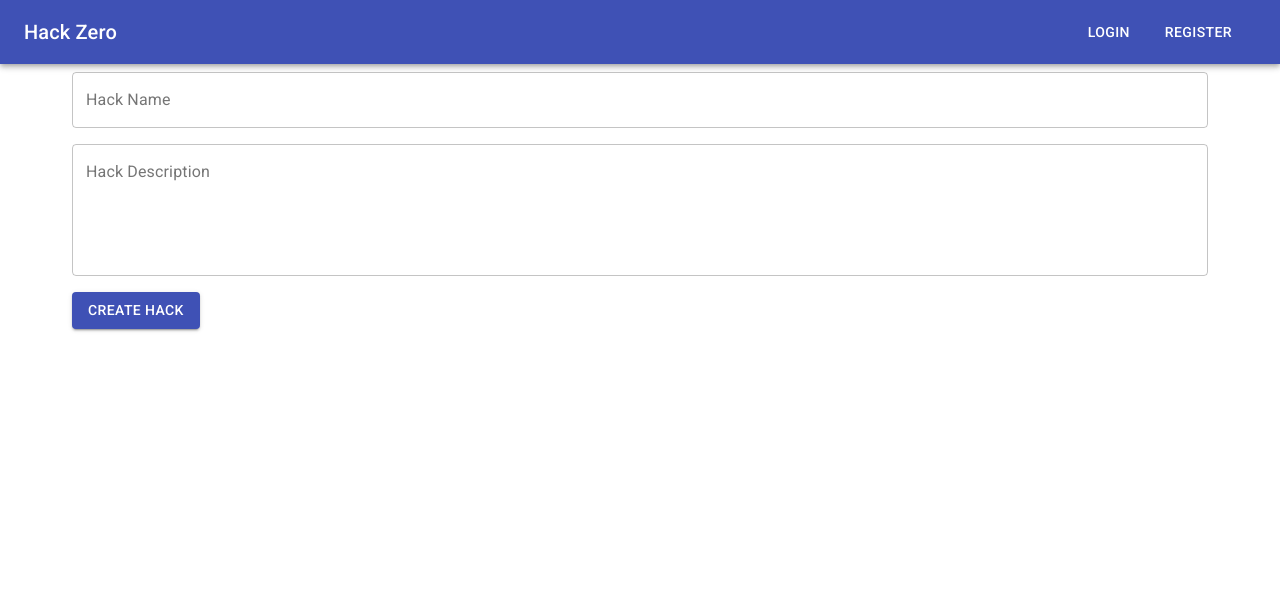
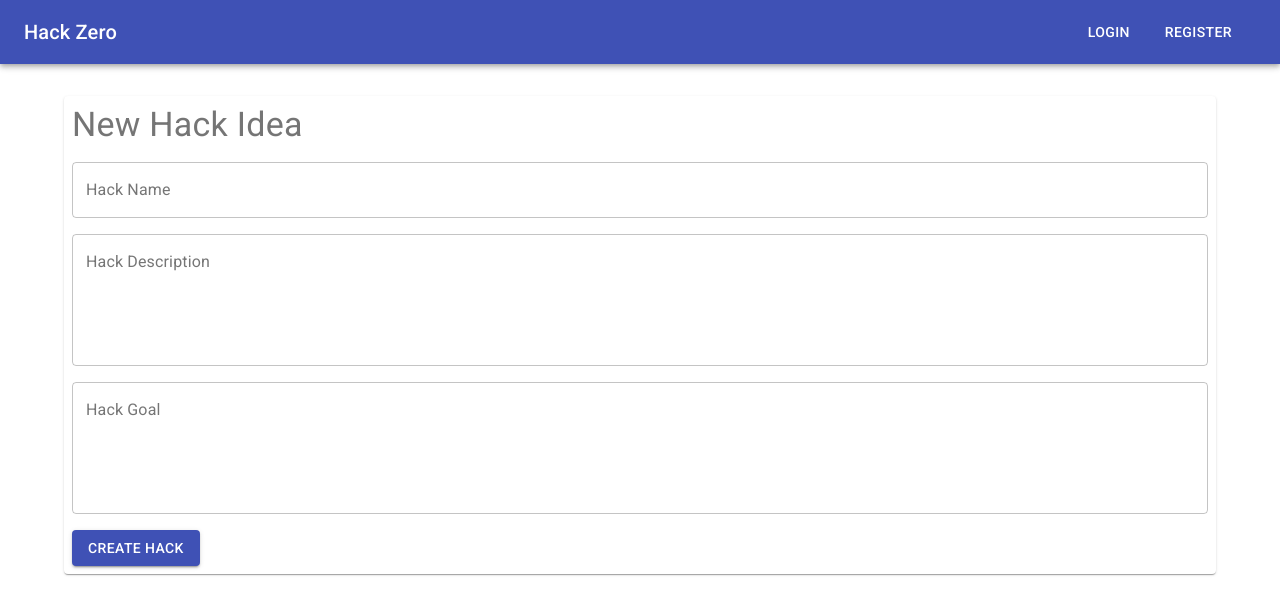
Before and after one commit to hackthehack/hack-zero-v2, a React (Create React App) app: page /createHack in a window 1280 px wide. Shown: the top 614 px of the page. Built offline with nearby package versions, Linux system fonts and the light colour scheme.

Commit message:
Join hack button working with hard coded data, waitind for redux

```diff
--- a/src/components/create-hack.js
+++ b/src/components/create-hack.js
@@ -10,10 +10,12 @@ import Paper from "@material-ui/core/Paper";
 import Typography from "@material-ui/core/Typography";
 import { makeStyles } from "@material-ui/core/styles";
 import Axios from "axios";
+import { useHistory } from 'react-router-dom';
 
 const useStyles = makeStyles(theme => ({
   root: {
-    flexGrow: 1
+    flexGrow: 1,
+    marginTop: theme.spacing(2)
   },
   field: {
     padding: theme.spacing(1),
@@ -31,15 +33,10 @@ function CreateHack() {
 
   const [title, setTitle] = useState("");
   const [description, setDescription] = useState("");
+  const [goal, setGoal] = useState("");
   const [show, setShow] = useState(false);
 
-  const handleChange = event => {
-    if (event.target.name === "title") {
-      setTitle(event.target.value);
-    } else {
-      setDescription(event.target.value);
-    }
-  };
+  const history = useHistory()
 
   const handleSubmit = event => {
     event.preventDefault();
@@ -47,11 +44,12 @@ function CreateHack() {
     const obj = {
       title: title,
       description: description,
-      goal: "temp"
+      goal: goal
     };
-    Axios.post(process.env.REACT_APP_API_URL+"addhack", obj).then(res => {
+    Axios.post(process.env.REACT_APP_API_URL + "addhack", obj).then(res => {
       console.log(res);
-    });
+    })
+    // .then(history.goBack());
   };
 
   const renderHack = () => {
@@ -88,6 +86,17 @@ function CreateHack() {
           alignItems="stretch"
           alignContent="center"
         >
+          <Paper className={classes.root}>
+            <Grid
+              container
+              direction="column"
+              justify="center"
+              alignItems="stretch"
+              alignContent="center"
+            >
+              <Grid className={classes.field} item xs={12}>
+                <Typography variant="h4">New Hack Idea</Typography>
+              </Grid>
               <Grid className={classes.field} item xs={12}>
                 <FormControl fullWidth variant="outlined">
                   <InputLabel htmlFor="outlined-adornment-amount">
@@ -96,7 +105,9 @@ function CreateHack() {
                   <OutlinedInput
                     placeholder="Hack Name"
                     name="title"
-                onChange={handleChange}
+                    onChange={event => {
+                      setTitle(event.target.value);
+                    }}
                     value={title}
                     labelWidth={85}
                   ></OutlinedInput>
@@ -110,8 +121,28 @@ function CreateHack() {
                   <OutlinedInput
                     placeholder="Hack Description"
                     name="description"
-                onChange={handleChange}
+                    onChange={event => {
+                      setDescription(event.target.value);
+                    }}
                     value={description}
+                    multiline
+                    rows={5}
+                    labelWidth={125}
+                  ></OutlinedInput>
+                </FormControl>
+              </Grid>
+              <Grid className={classes.field} item xs>
+                <FormControl fullWidth variant="outlined">
+                  <InputLabel htmlFor="outlined-adornment-amount">
+                    Hack Goal
+                  </InputLabel>
+                  <OutlinedInput
+                    placeholder="Hack Goal"
+                    name="goal"
+                    onChange={event => {
+                      setGoal(event.target.value);
+                    }}
+                    value={goal}
                     multiline
                     rows={5}
                     labelWidth={125}
@@ -129,6 +160,8 @@ function CreateHack() {
                 </Button>
               </Grid>
             </Grid>
+          </Paper>
+        </Grid>
       </form>
       {renderHack()}
     </div>
--- a/src/components/hack-details.js
+++ b/src/components/hack-details.js
@@ -2,9 +2,18 @@ import React, { useState, useEffect } from "react";
 import Axios from "axios";
 
 // UI imports
-import { Grid, Typography, Paper, Button, Chip } from "@material-ui/core";
+import {
+  Grid,
+  Typography,
+  Paper,
+  Button,
+  Chip,
+  CircularProgress
+} from "@material-ui/core";
 import { makeStyles } from "@material-ui/core/styles";
 import ErrorOutlineOutlinedIcon from "@material-ui/icons/ErrorOutlineOutlined";
+import AccountCircleIcon from '@material-ui/icons/AccountCircle';
+
 
 const useStyles = makeStyles(theme => ({
   root: {
@@ -13,6 +22,12 @@ const useStyles = makeStyles(theme => ({
   },
   rightFeild: {
     textAlign: "right"
+  },
+  loading: {
+    marginTop: theme.spacing(10)
+  },
+  chipMArgin: {
+    marginRight: theme.spacing(1)
   }
 }));
 
@@ -22,29 +37,59 @@ function HackDetails(props) {
   const [data] = useState();
   const [title, setTitle] = useState("");
   const [description, setDescription] = useState("");
+  const [team, setTeam] = useState();
   const [goal, setGoal] = useState("");
 
   useEffect(() => {
     //console.log(props.match.params);
+
     if (props.match !== undefined) {
-      Axios.get(process.env.REACT_APP_API_URL+"hackdetail/" + props.match.params.id)
+      Axios.get(
+        process.env.REACT_APP_API_URL + "hackdetail/" + props.match.params.id
+      )
         .then(res => {
           setTitle(res.data.title);
           setDescription(res.data.description);
           setGoal(res.data.goal);
+          setTeam(res.data.team);
         })
-        .then(() => {
-          console.log(data);
-        });
-    } else {
-      setTitle("Hack-Zero");
-      setDescription(
-        "This is where the description/idea for the hack will be displayed when there is one. Lorem ipsum dolor sit amet, consectetur adipiscing elit. In faucibus in tortor a molestie. Vestibulum congue, eros et ultricies vehicula, sapien est sollicitudin risus, ut volutpat augue tellus in neque. Aliquam erat volutpat."
-      );
-      setGoal("To win and get that dosh but also the experience");
     }
   }, [data, props.match]);
 
+  const joinHack = event => {
+    const object = {
+      hackId: "5e6999fb5c13b5d80505cde4",
+      userId: "5e683ccc10c5d40008a40e56"
+    };
+    Axios.post(process.env.REACT_APP_API_URL + "joinhack", object).then(res => {
+      setTeam(res.data.team);
+    });
+  };
+
+  const showTeam = () => {
+    if (team !== undefined) {
+      return (
+        <Grid item xs={12}>
+          <Typography variant="h6">Team:</Typography>
+          <Grid item xs={10}>
+            {team.map(id => {
+              return (
+                <Chip
+                  key={id}
+                  className={classes.chipMArgin}
+                  icon={<AccountCircleIcon />}
+                  label={id}
+                  color="primary"
+                />
+              );
+            })}
+          </Grid>
+        </Grid>
+      );
+    }
+  };
+
+  if (title !== "") {
     return (
       <Grid
         container
@@ -61,15 +106,15 @@ function HackDetails(props) {
             alignContent="center"
             spacing={1}
           >
-          <Grid item xs={10}>
+            <Grid item xs={9}>
               <Chip
                 icon={<ErrorOutlineOutlinedIcon />}
                 label="status"
                 color="secondary"
               />
             </Grid>
-          <Grid item xs={2} className={classes.rightFeild}>
-            <Button variant="contained" color="primary">
+            <Grid item xs={3} className={classes.rightFeild}>
+              <Button variant="contained" color="primary" onClick={joinHack}>
                 Join Hack
               </Button>
             </Grid>
@@ -88,13 +133,25 @@ function HackDetails(props) {
             <Grid item xs={10}>
               <Typography variant="body1">{goal}</Typography>
             </Grid>
-          <Grid item xs={12}>
-            <Typography variant="h6">Team:</Typography>
-          </Grid>
+            {showTeam()}
           </Grid>
         </Paper>
       </Grid>
     );
+  } else {
+    return (
+      <Grid
+        container
+        direction="column"
+        justify="center"
+        alignItems="stretch"
+        alignContent="center"
+        className={classes.loading}
+      >
+        <CircularProgress />
+      </Grid>
+    );
+  }
 }
 
 export default HackDetails;
```
Lines whose indentation alone changed are shown as unchanged.
